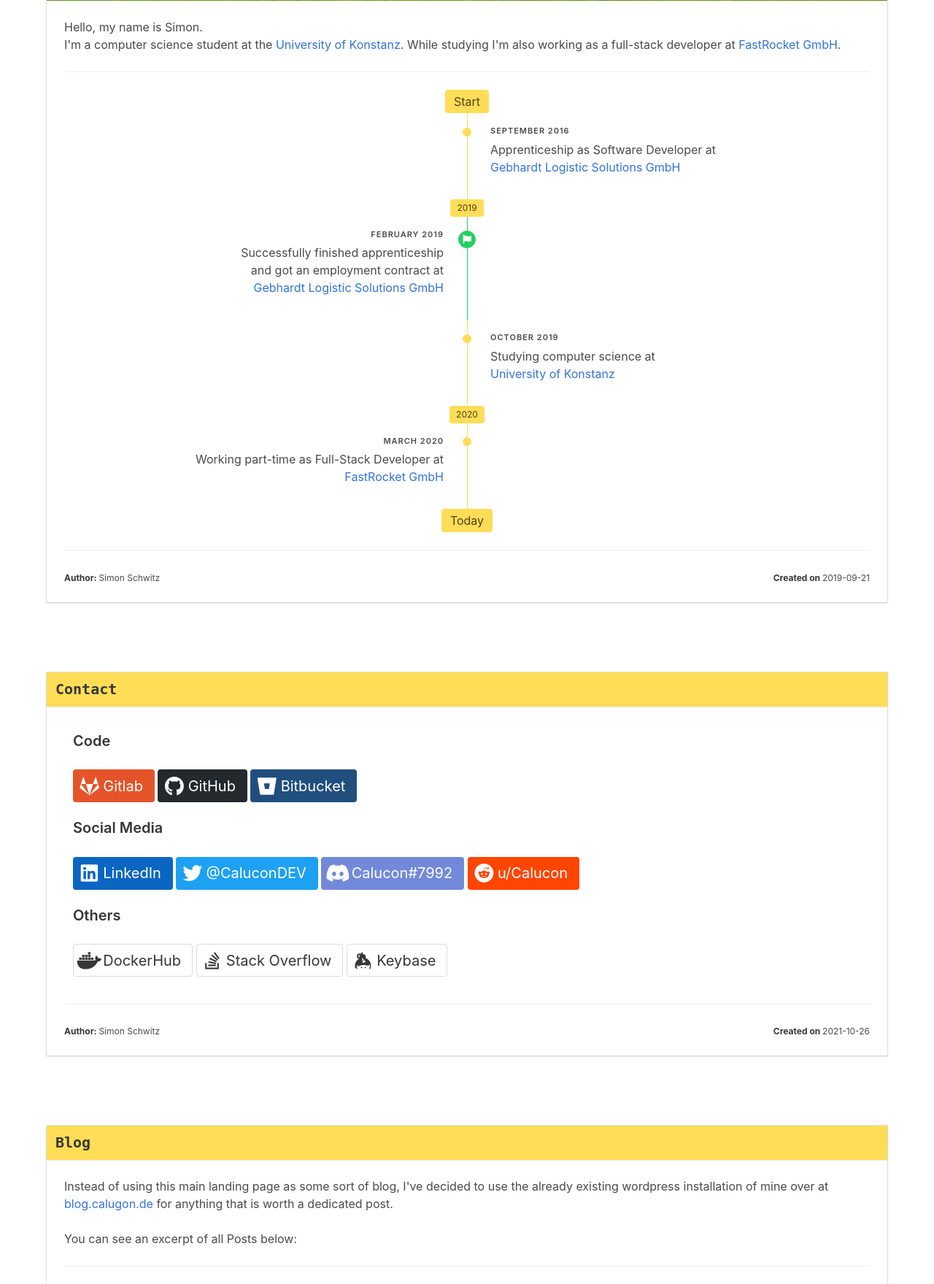
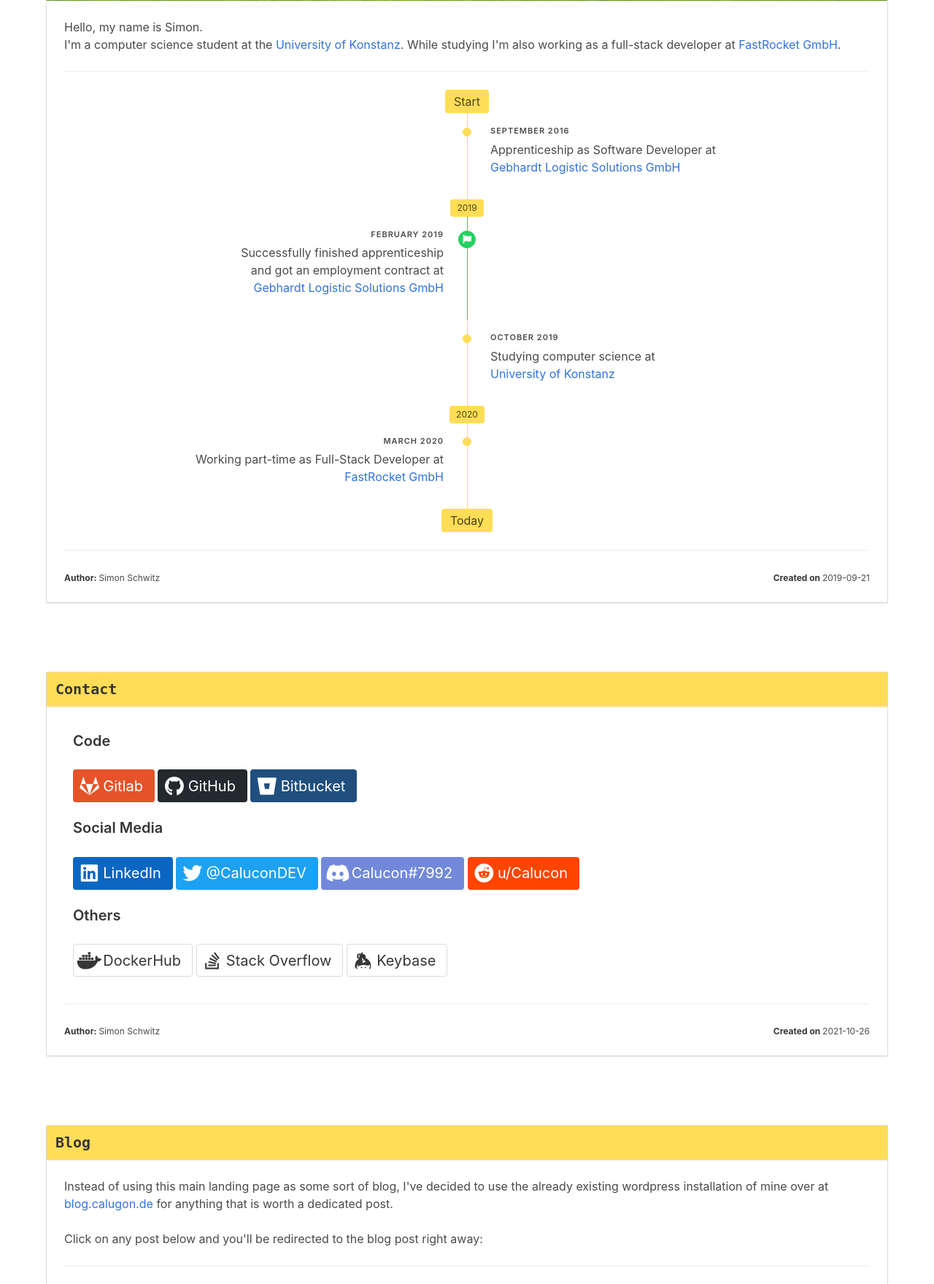
Before and after one commit to Calucon/Homepage, a PHP site: page / in a window 1280 px wide. Shown: the part 522-2281 px from the top of the page at 73% size. Run offline with PHP 8.4, Linux system fonts and the light colour scheme.

Commit message:
updated wording

```diff
--- a/posts/2020-08-25 - Blog.php
+++ b/posts/2020-08-25 - Blog.php
@@ -39,7 +39,7 @@ $date = new DateTime('2020-08-25', new DateTimeZone('utc'));
                     </p>
                     <br>
                     <p>
-                      You can see an excerpt of all Posts below:
+                        Click on any post below and you'll be redirected to the blog post right away:
                     </p>
                     <hr/>
                     <iframe title="Calucon Blog Preview" id="blog-frame" src="https://blog.calucon.de/blog/" style="width: 100%;min-height: 30em;"></iframe>
```
